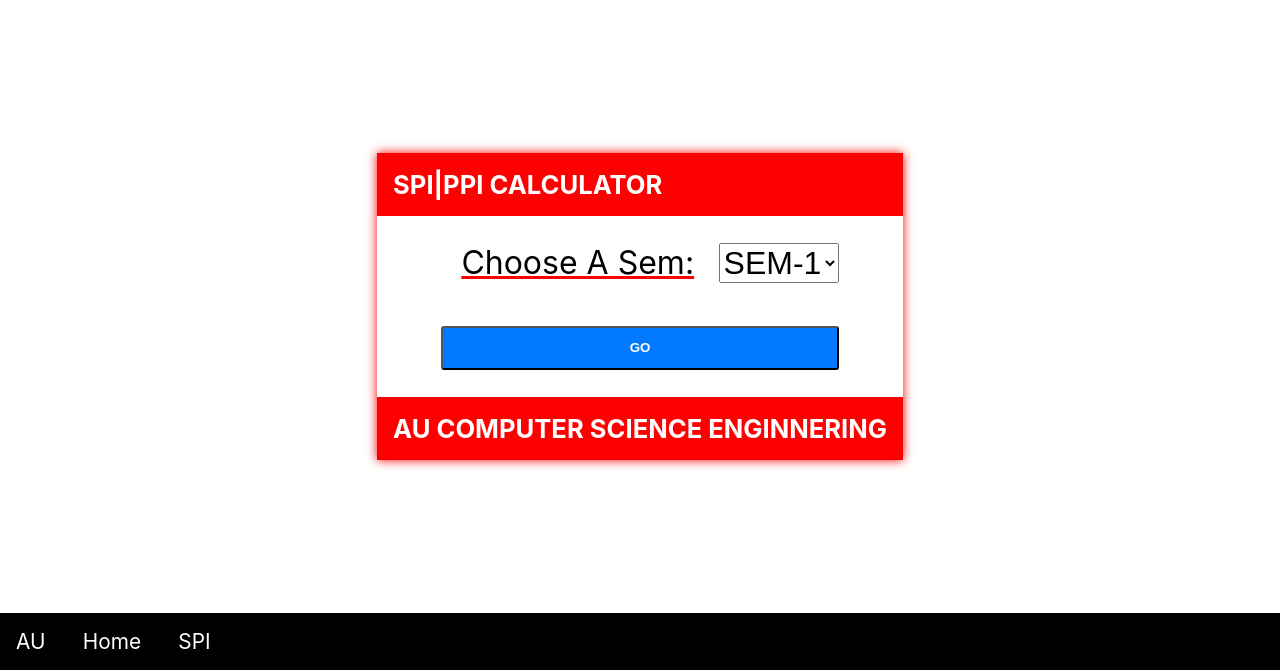
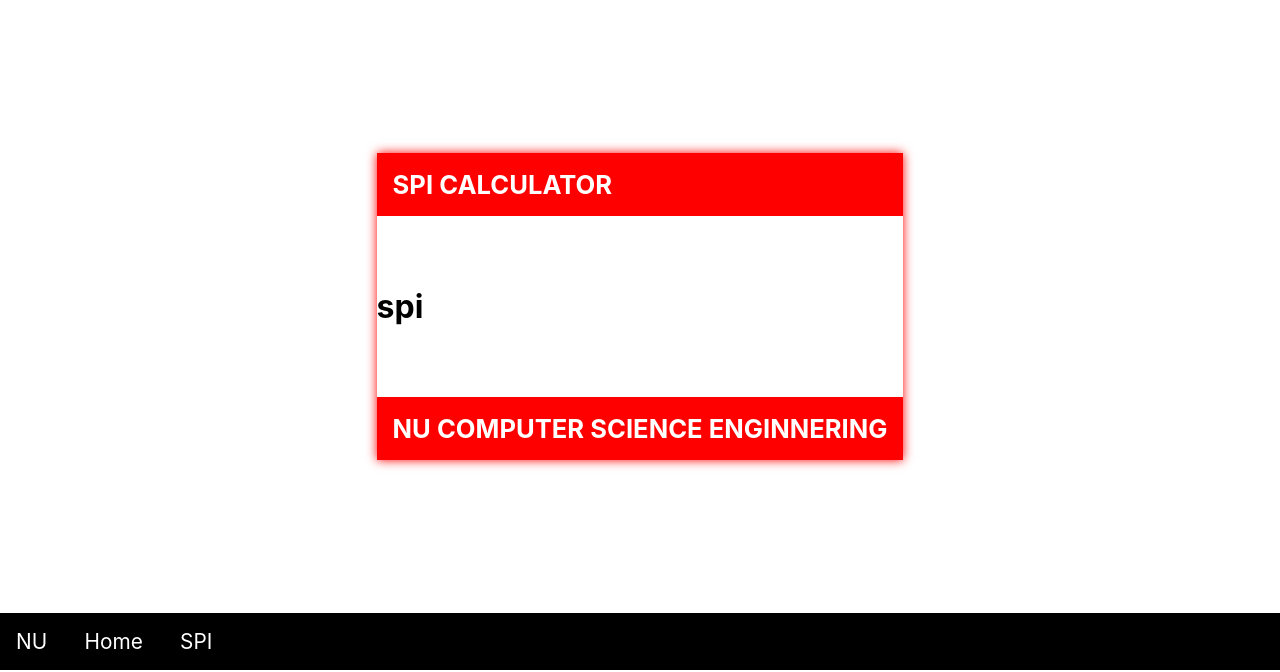
Before and after one commit to jaydeep-pipaliya/SPI-CALCULATOR-, a Flask app: page /SPI in a window 1280 px wide. Shown: the part 128-800 px from the top of the page. Run offline with Flask 2, Linux system fonts and the light colour scheme; some libraries are stand-ins or nearby versions.

Commit message:
flask baked started

```diff
--- a/app.py
+++ b/app.py
@@ -1,39 +1,41 @@
+from crypt import methods
 from flask import render_template,Flask,request,redirect
-import get as g
+import Spi_Calculator as g
+import Data as d
+
+
 app = Flask(__name__)
-isGo=True
-isSem=True
-sem=""
-f=1
-l=[]
 
-# app.add_url_rule('/favicon.ico',
-#                  redirect_to=url_for('static', filename='favicon.ico'))
+
 @app.route("/")
 def Home():
     return render_template("Home.html")
+
+
+@app.route("/branch")
+def Branch():
+    type='branch'
+    data_branch=d.Get_Branch_List()
+    data_sem=d.Get_Branch_Semester_List()
+    # jsonify(message)
+    return render_template("SPI.html",type=type,branchlist=data_branch,semlist=data_sem,action='/semester')
+
+
+@app.route("/semester",methods=['POST'])
+def Semester():
+    Branch=request.values.get("branch")
+    Semester=request.values.get("semester")
+    print(Branch,Semester)
+    # print(request.values)
+    type='semester'
+    # print("zeel")
+    print(type)
+    return render_template("SPI.html",type=type)
+
 @app.route("/SPI")
 def SPI():
-    isSem=False
-    isAns=False
-    return render_template("SPI.html",t=isGo,f=isSem,a=isAns)
-@app.route("/SPI",methods=["POST"])
-def SPISub():
-    sem=request.values.get("cars")
-    isGo=False
-    isSem=True
-    isAns=False
-    f=g.getNumber(sem)
-    l=g.getList(f)
-    return render_template("SPI.html",t=isGo,f=isSem,a=isAns,sub=l,n=len(l),s=sem)
-@app.route("/SPI2",methods=["POST"])
-def SPIANS():
-    isGo=False
-    isSem=False
-    isAns=True
-    d=[]
-    d=request.form.getlist('car2')
-    a=g.SPI(f,d)
-    return render_template("SPI.html",t=isGo,f=isSem,a=isAns,ans=a)
-
+    type='spi'
+    # d=request.form.getlist('car2')
+    # a=g.SPI(f,d)
+    return render_template("SPI.html",type=type)
 app.run(debug=True)
--- a/static/Home.css
+++ b/static/Home.css
@@ -127,10 +127,9 @@ body{
 .catainer-form select{
     font-size: xx-large;
 }
-.catainer-form .btn{
-    /* margin-bottom: 1; */
+h4{
+    text-align: center;
 }
-
 @media only screen and (max-width: 500px) {
 
     .top-headding,#navbar a,#footer a,.card-footer,.card-header,.container,.catainer-form label,.catainer-form select,.btn{
--- a/tem.py
+++ b/tem.py
@@ -2,10 +2,11 @@
 # This file is used to crate Api of niram per sem semester wise data
 # ===================================
 
-f1=open("Nirma_Data.txt","r")
+f1=open("./static/Nirma_Data.txt","r")
 data=f1.read()
 list1=data.split("End")
 persem_list=list(map(lambda x: x.split("\n"),list1))
+# print(persem_list)
 Data_inDic={}
 tem=1
 last=-1
@@ -14,13 +15,14 @@ for i in persem_list:
     if "" in i:
         i.remove("")
     if(i[0][0:8]!="Semester"):
+        # print(i)
         if tem !=1:
             Data_inDic[last]=tem
         last=i[0]
         i.remove(i[0])
         tem={}
     tem[i[0]]=i[1:]
-
+Data_inDic[last]=tem
 for i in Data_inDic:
     # print(i):
     for sem in Data_inDic[i]:
--- a/templates/SPI.html
+++ b/templates/SPI.html
@@ -6,9 +6,8 @@
     <meta name="viewport" content="width=device-width, initial-scale=1.0">
     <title>Anteryami University</title>
     <link rel="shortcut icon" href="{{ url_for('static', filename='favicon.ico') }}">
-    <!-- <link rel="stylesheet" href="https://stackpath.bootstrapcdn.com/bootstrap/4.5.2/css/bootstrap.min.css" integrity="sha384-JcKb8q3iqJ61gNV9KGb8thSsNjpSL0n8PARn9HuZOnIxN0hoP+VmmDGMN5t9UJ0Z" crossorigin="anonymous"> -->
-    <link rel="stylesheet" type="text/css" href="../static/Home.css">
-    <!-- <link rel="stylesheet" href="{{ url_for('static', filename='Home.css') }}"> -->
+    <!-- <link rel="stylesheet" type="text/css" href="../static/Home.css"> -->
+    <link rel="stylesheet" href="{{ url_for('static', filename='Home.css') }}">
 </head>
 <body>
     <header>
@@ -20,7 +19,7 @@
             <div id="navbar">
                 <ul>
                     <li class="menu_item"><a href="\">Home</a></li>
-                    <li class="menu_item"><a href="\SPI">SPI</a></li>
+                    <li class="menu_item"><a href="\branch">SPI</a></li>
                 </ul>
             </div>
         </nav>
@@ -31,44 +30,67 @@
 <div class="container" id="zeel">
     <div class="text">
         <div class="card-header" id="zee">
-            SPI|PPI CALCULATOR
+            SPI CALCULATOR
         </div>
-        <form action="/SPI" method="POST" class="catainer-form">
-            <div class="section-box">
+        <div class="form">
 
-                <label for="cars">Choose a Sem:</label>
-                <select id="cars" name="cars">
-                    <option value="SEM1">SEM-1</option>
-                    <option value="SEM2">SEM-2</option>
-                    <option value="SEM3">SEM-3</option>
-                    <option value="SEM4">SEM-4</option>
-                    <option value="SEM5">SEM-5</option>
-                    <option value="SEM6">SEM-6</option>
-                    <option value="SEM7">SEM-7</option>
-                    <option value="SEM8">SEM-8</option>
-                </select>
-            </div>
-            <button type="submit" class="btn">GO</button>
-        </form>
+
+
+
+            {% if 'branch' == type %}
+
+            <form action={{action}} method="POST" class="catainer-form">
+                <div class="section-box">
+                    <label for=branch>Choose a Branch:</label>
+                    <select id="branch" name="branch">
+                        {% for data in branchlist%}
+                        <option value='{{data}}'>{{data}}</option>
+                        {% endfor %}
+                    </select>
+                </div>
+                <div class="section-box">
+                    <label for=semester>Choose a Semester:</label>
+                    <select id="semester" name="semester">
+                        {% for data in semlist %}
+                        <option value='{{data}}''>{{data}}</option>
+                        {% endfor %}
+                    </select>
+                </div>
+                <button type="submit" class="btn">GO</button>
+                <form>
+
+
+
+            {% elif 'semester' == type %}
+            <h1 id={{type}}>{{type}}</h1>
+            {% elif 'spi' == type %}
+            <h1 id='k'>{{type}}</h1>
+            {% elif 'spi' == type %}
+            <h1 id={{type}}>{{type}}</h1>
+            {% else %}
+            <h1 id={{type}}>{{erro}}</h1>
+
+            {% endif %}
+
+
+        </div>
         <div class="card-footer" id="gu">
-            AU COMPUTER SCIENCE ENGINNERING
+            NU COMPUTER SCIENCE ENGINNERING
         </div>
     </div>
     </div>
-
-
 <footer id="footer">
         <ul>
-            <li><a href="\">AU</a>|</li>
+            <li><a href="\">NU</a>|</li>
             <li><a href="\">Home</a>|</li>
-            <li><a href="\SPI">SPI</a>|</li>
+            <li><a href="\branch">SPI</a>|</li>
 
         </ul>
 </footer>
-</body>
-<script src="https://code.jquery.com/jquery-3.5.1.slim.min.js" integrity="sha384-DfXdz2htPH0lsSSs5nCTpuj/zy4C+OGpamoFVy38MVBnE+IbbVYUew+OrCXaRkfj" crossorigin="anonymous"></script>
-<script src="https://cdn.jsdelivr.net/npm/popper.js@1.16.1/dist/umd/popper.min.js" integrity="sha384-9/reFTGAW83EW2RDu2S0VKaIzap3H66lZH81PoYlFhbGU+6BZp6G7niu735Sk7lN" crossorigin="anonymous"></script>
-<script src="https://stackpath.bootstrapcdn.com/bootstrap/4.5.2/js/bootstrap.min.js" integrity="sha384-B4gt1jrGC7Jh4AgTPSdUtOBvfO8shuf57BaghqFfPlYxofvL8/KUEfYiJOMMV+rV" crossorigin="anonymous"></script>
 
 
+</body>
+<!-- <script src="https://code.jquery.com/jquery-3.5.1.slim.min.js" integrity="sha384-DfXdz2htPH0lsSSs5nCTpuj/zy4C+OGpamoFVy38MVBnE+IbbVYUew+OrCXaRkfj" crossorigin="anonymous"></script> -->
+<!-- <script src="https://cdn.jsdelivr.net/npm/popper.js@1.16.1/dist/umd/popper.min.js" integrity="sha384-9/reFTGAW83EW2RDu2S0VKaIzap3H66lZH81PoYlFhbGU+6BZp6G7niu735Sk7lN" crossorigin="anonymous"></script> -->
+<!-- <script src="https://stackpath.bootstrapcdn.com/bootstrap/4.5.2/js/bootstrap.min.js" integrity="sha384-B4gt1jrGC7Jh4AgTPSdUtOBvfO8shuf57BaghqFfPlYxofvL8/KUEfYiJOMMV+rV" crossorigin="anonymous"></script> -->
 </html>
```
Also changed, not shown: Data.py (added, +34 -0 lines), Niram_data.py (+1 -2 lines), templates/Home.html (+6 -6 lines), Spi_Calculator.py (renamed from get.py), ff.txt (line endings or trailing spaces), 1 other file.
